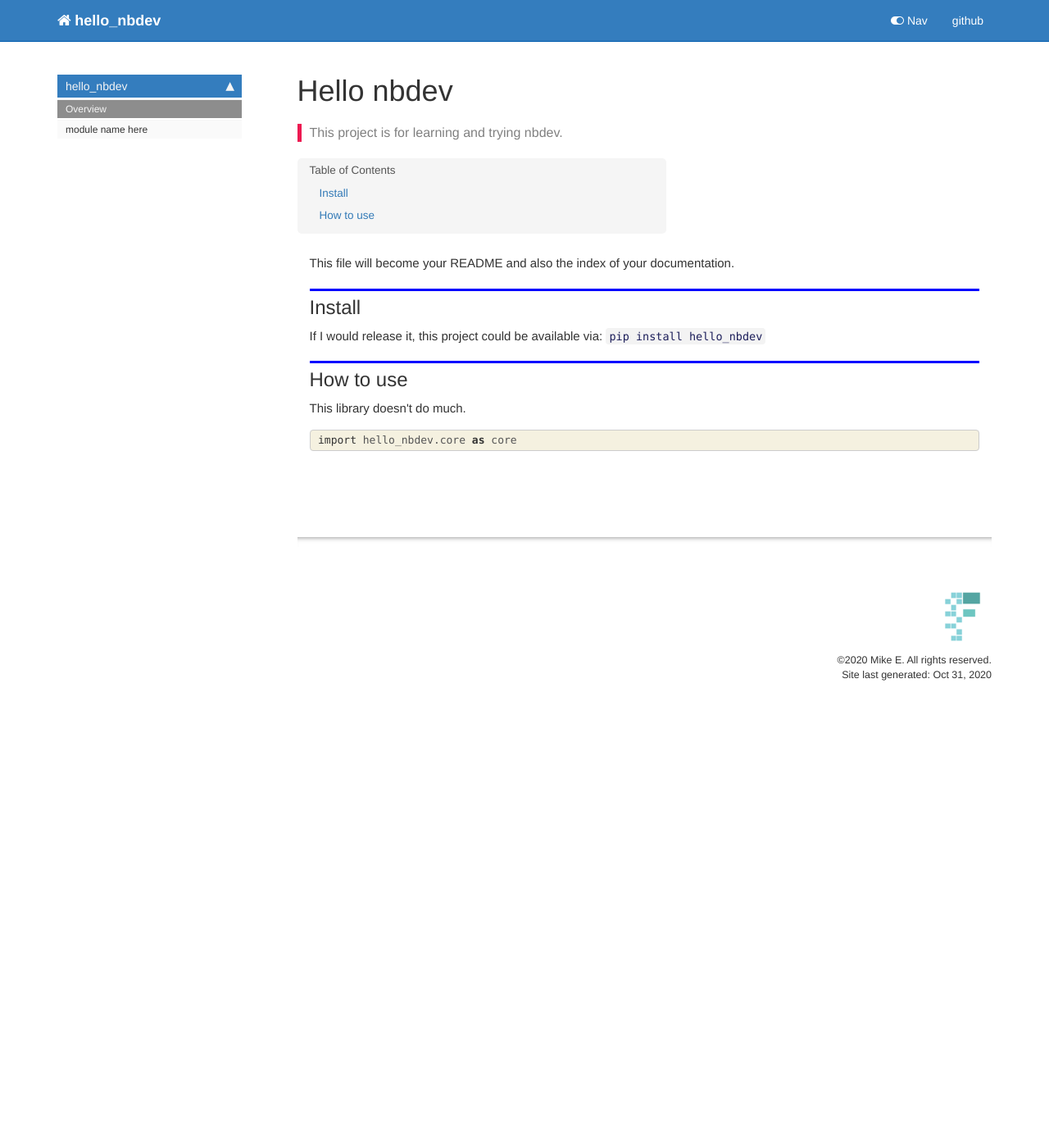
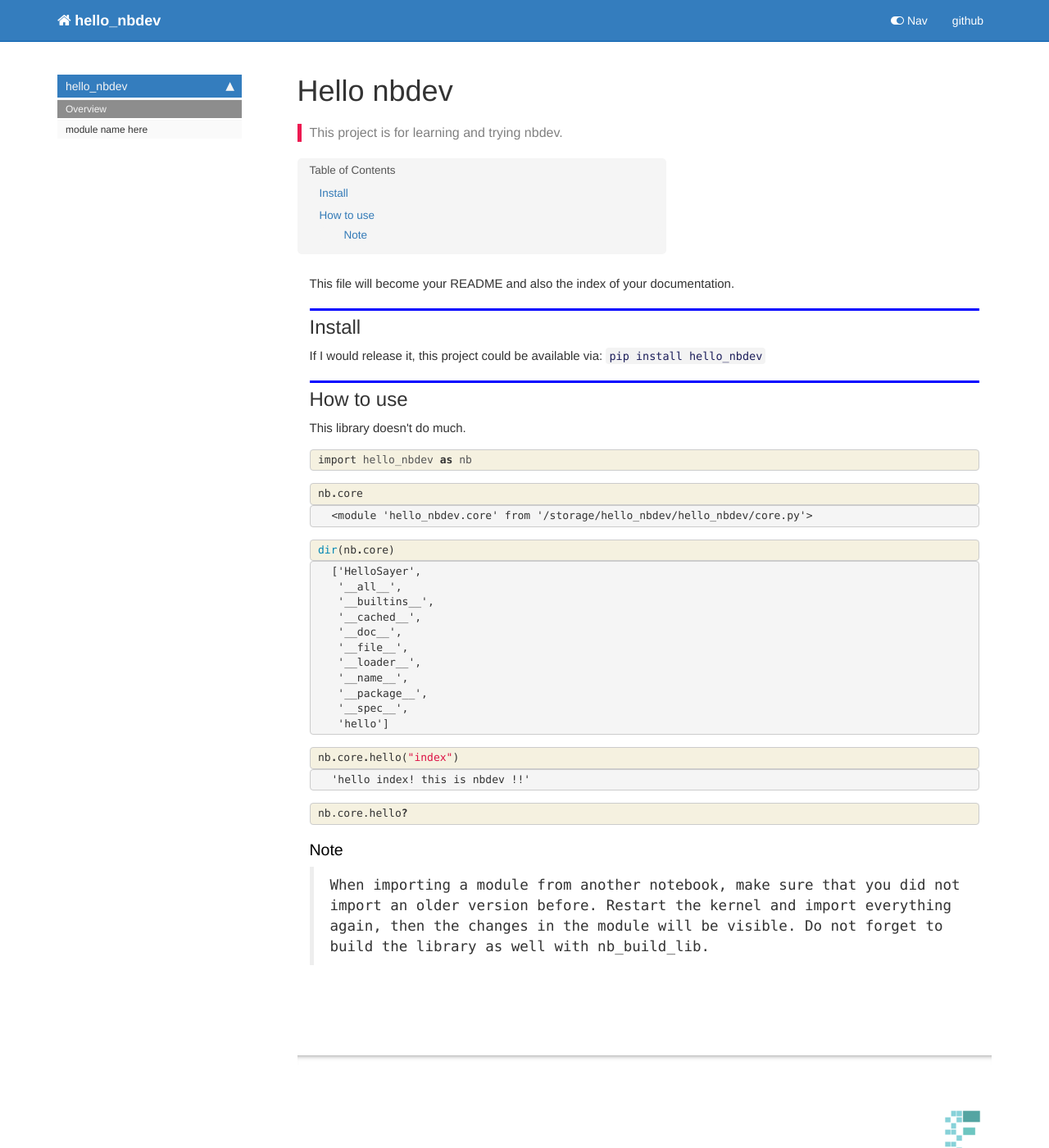
Before and after one commit to mesw/hello_nbdev, a Jekyll site: the page built from docs/index.html, in a window 1280 px wide and 1400 px high. Shown: the whole window at 82% size. Built offline with Jekyll 4.4.1, drawn with Linux system fonts in a browser that asks for light colours; nearby versions of some CDN libraries; comment, search, counter and statistics services are not loaded.

Commit message:
update docs

```diff
--- a/docs/index.html
+++ b/docs/index.html
@@ -70,7 +70,7 @@ nb_path: "index.ipynb"
 
 <div class="inner_cell">
     <div class="input_area">
-<div class=" highlight hl-ipython3"><pre><span></span><span class="kn">import</span> <span class="nn">hello_nbdev.core</span> <span class="k">as</span> <span class="nn">core</span>
+<div class=" highlight hl-ipython3"><pre><span></span><span class="kn">import</span> <span class="nn">hello_nbdev</span> <span class="k">as</span> <span class="nn">nb</span>
 </pre></div>
 
     </div>
@@ -80,4 +80,138 @@ nb_path: "index.ipynb"
 </div>
     {% endraw %}
 
+    {% raw %}
+
+<div class="cell border-box-sizing code_cell rendered">
+<div class="input">
+
+<div class="inner_cell">
+    <div class="input_area">
+<div class=" highlight hl-ipython3"><pre><span></span><span class="n">nb</span><span class="o">.</span><span class="n">core</span>
+</pre></div>
+
+    </div>
 </div>
+</div>
+
+<div class="output_wrapper">
+<div class="output">
+
+<div class="output_area">
+
+
+
+<div class="output_text output_subarea output_execute_result">
+<pre>&lt;module &#39;hello_nbdev.core&#39; from &#39;/storage/hello_nbdev/hello_nbdev/core.py&#39;&gt;</pre>
+</div>
+
+</div>
+
+</div>
+</div>
+
+</div>
+    {% endraw %}
+
+    {% raw %}
+
+<div class="cell border-box-sizing code_cell rendered">
+<div class="input">
+
+<div class="inner_cell">
+    <div class="input_area">
+<div class=" highlight hl-ipython3"><pre><span></span><span class="nb">dir</span><span class="p">(</span><span class="n">nb</span><span class="o">.</span><span class="n">core</span><span class="p">)</span>
+</pre></div>
+
+    </div>
+</div>
+</div>
+
+<div class="output_wrapper">
+<div class="output">
+
+<div class="output_area">
+
+
+
+<div class="output_text output_subarea output_execute_result">
+<pre>[&#39;HelloSayer&#39;,
+ &#39;__all__&#39;,
+ &#39;__builtins__&#39;,
+ &#39;__cached__&#39;,
+ &#39;__doc__&#39;,
+ &#39;__file__&#39;,
+ &#39;__loader__&#39;,
+ &#39;__name__&#39;,
+ &#39;__package__&#39;,
+ &#39;__spec__&#39;,
+ &#39;hello&#39;]</pre>
+</div>
+
+</div>
+
+</div>
+</div>
+
+</div>
+    {% endraw %}
+
+    {% raw %}
+
+<div class="cell border-box-sizing code_cell rendered">
+<div class="input">
+
+<div class="inner_cell">
+    <div class="input_area">
+<div class=" highlight hl-ipython3"><pre><span></span><span class="n">nb</span><span class="o">.</span><span class="n">core</span><span class="o">.</span><span class="n">hello</span><span class="p">(</span><span class="s2">&quot;index&quot;</span><span class="p">)</span>
+</pre></div>
+
+    </div>
+</div>
+</div>
+
+<div class="output_wrapper">
+<div class="output">
+
+<div class="output_area">
+
+
+
+<div class="output_text output_subarea output_execute_result">
+<pre>&#39;hello index! this is nbdev !!&#39;</pre>
+</div>
+
+</div>
+
+</div>
+</div>
+
+</div>
+    {% endraw %}
+
+    {% raw %}
+
+<div class="cell border-box-sizing code_cell rendered">
+<div class="input">
+
+<div class="inner_cell">
+    <div class="input_area">
+<div class=" highlight hl-ipython3"><pre><span></span>nb.core.hello<span class="o">?</span>
+</pre></div>
+
+    </div>
+</div>
+</div>
+
+</div>
+    {% endraw %}
+
+<div class="cell border-box-sizing text_cell rendered"><div class="inner_cell">
+<div class="text_cell_render border-box-sizing rendered_html">
+<h3 id="Note">Note<a class="anchor-link" href="#Note"> </a></h3><blockquote><p>When importing a module from another notebook, make sure that you did not import an older version before. Restart the kernel and import everything again, then the changes in the module will be visible. Do not forget to build the library as well with nb_build_lib.</p>
+</blockquote>
+
+</div>
+</div>
+</div>
+</div>
--- a/hello_nbdev/_nbdev.py
+++ b/hello_nbdev/_nbdev.py
@@ -2,7 +2,8 @@
 
 __all__ = ["index", "modules", "custom_doc_links", "git_url"]
 
-index = {"hello": "00_core.ipynb"}
+index = {"hello": "00_core.ipynb",
+         "HelloSayer": "00_core.ipynb"}
 
 modules = ["core.py"]
 
```
Also changed, not shown: docs/core.html (+84 -2 lines), hello_nbdev/core.py (+10 -1 lines), README.md, 2 other files.
